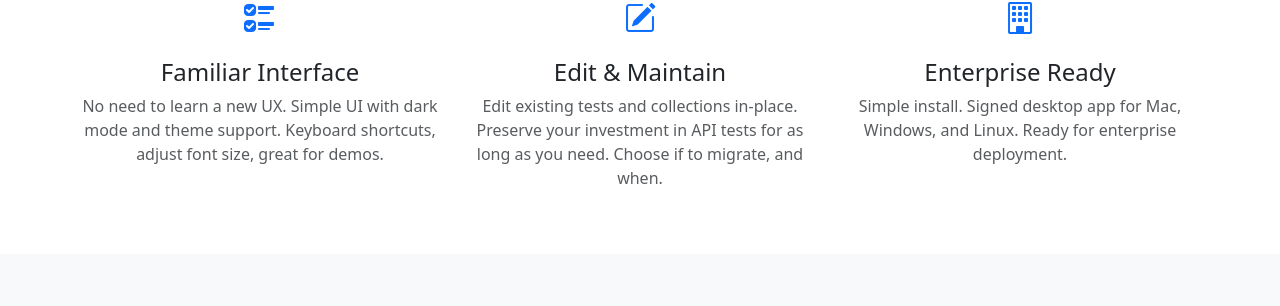
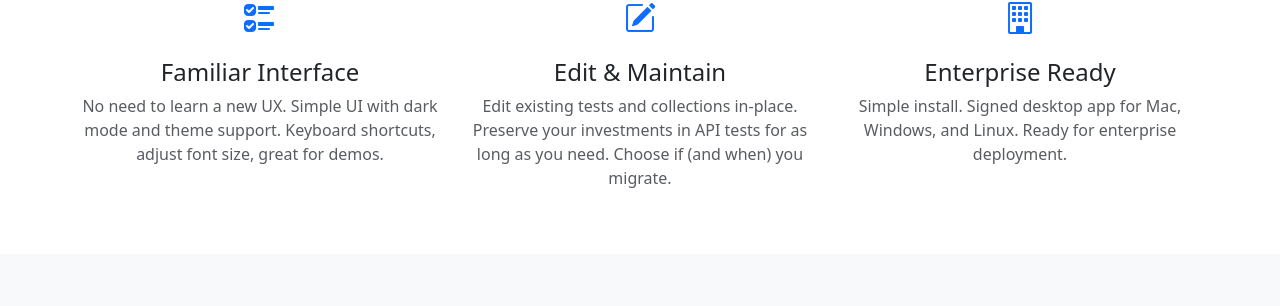
Before and after one commit to karatelabs/xplorer, a Jekyll site: the page built from index.html, in a window 1280 px wide. Shown: the part 988-1294 px from the top of the page. Built offline with Jekyll 4.4.1, drawn with Linux system fonts in a browser that asks for light colours.

Commit message:
improve docs

```diff
--- a/index.html
+++ b/index.html
@@ -87,7 +87,7 @@ title: Home
           <i class="bi bi-pencil-square"></i>
         </div>
         <h4>Edit & Maintain</h4>
-        <p class="text-muted">Edit existing tests and collections in-place. Preserve your investment in API tests for as long as you need. Choose if to migrate, and when.</p>
+        <p class="text-muted">Edit existing tests and collections in-place. Preserve your investments in API tests for as long as you need. Choose if (and when) you migrate.</p>
       </div>
     </div>
     <div class="col-md-4">
```
